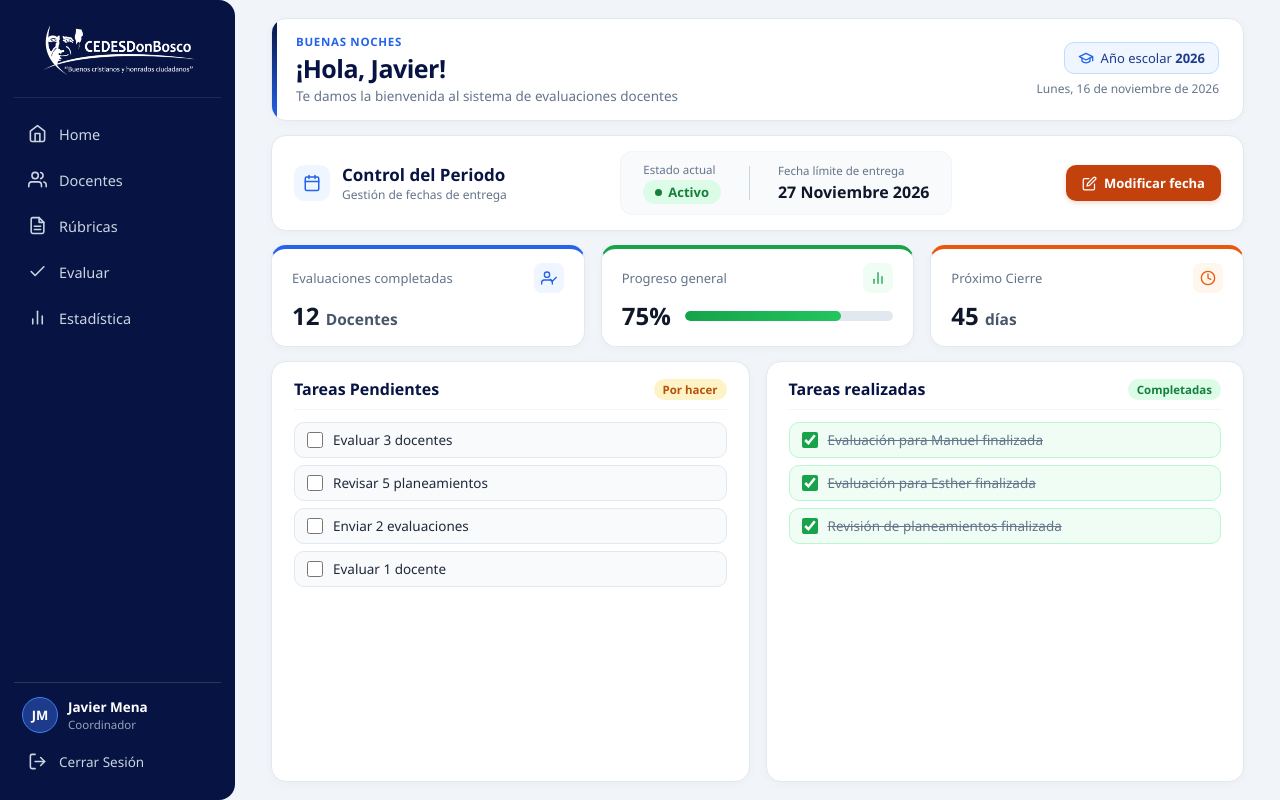
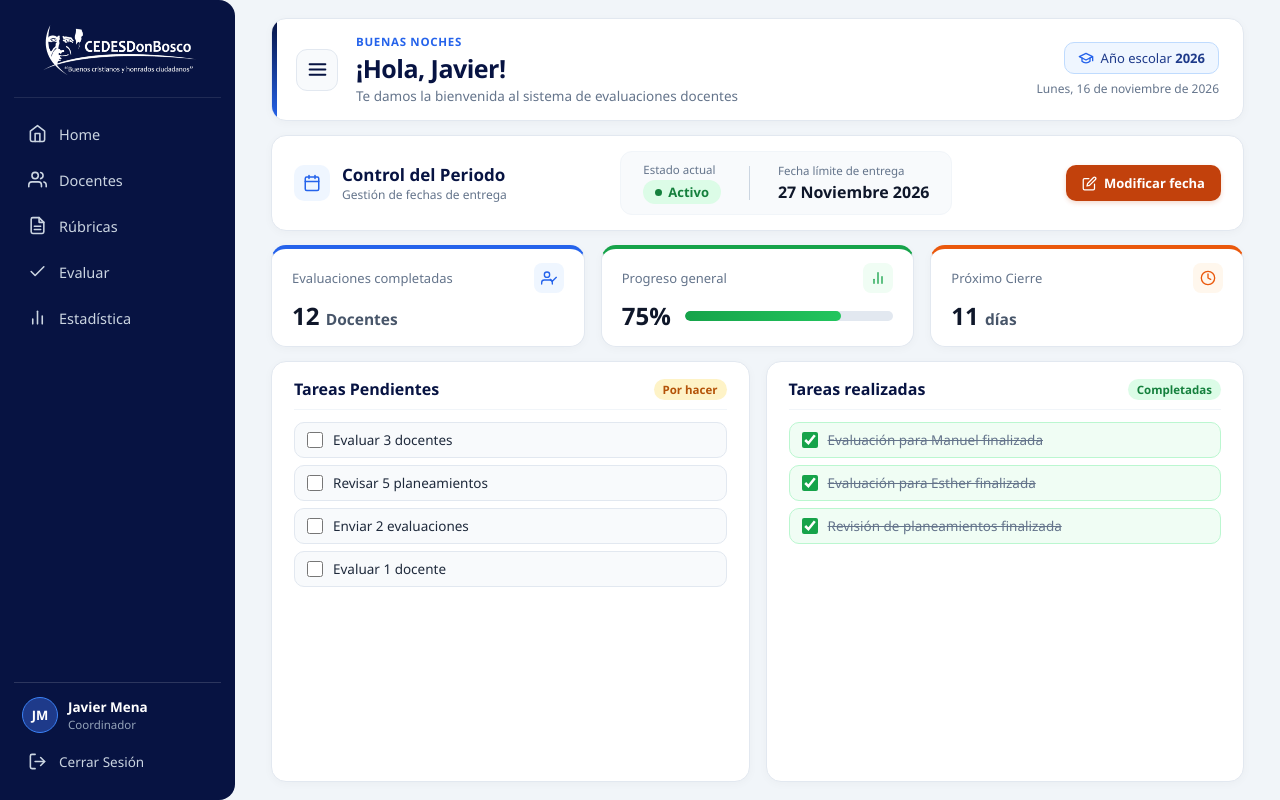
Before and after one commit to sgonzalez-source/Sistema-de-Evaluaciones, a PHP site: page /principal.php in a window 1280 px wide. Run offline with PHP 8.4, Linux system fonts and the light colour scheme.

Commit message:
update-panel

```diff
--- a/principal.css
+++ b/principal.css
@@ -15,7 +15,7 @@ body {
     min-height: 100vh;
 }
 
-/* ================= MENÚ LATERAL AZUL ================= */
+/* ================= MENÚ LATERAL AZUL (COLAPSABLE) ================= */
 .menu {
     width: 235px;
     height: 100vh;
@@ -29,6 +29,18 @@ body {
     border-top-right-radius: 16px;
     border-bottom-right-radius: 16px;
     flex-shrink: 0;
+    overflow: hidden;
+    white-space: nowrap;
+    transition: width 0.28s ease, padding 0.28s ease, opacity 0.22s ease;
+}
+
+/* Estado oculto del panel lateral */
+.menu.oculto {
+    width: 0;
+    padding-left: 0;
+    padding-right: 0;
+    opacity: 0;
+    pointer-events: none;
 }
 
 .logo {
@@ -142,13 +154,15 @@ body {
 .contenido {
     flex: 1;
     padding: 18px 36px;
-    max-width: 1280px;
+    max-width: 1440px;
+    margin: 0 auto;
     display: flex;
     flex-direction: column;
     gap: 14px;
+    transition: all 0.28s ease;
 }
 
-/* --- BANNER DE BIENVENIDA COMPACTO --- */
+/* --- BANNER DE BIENVENIDA CON BOTÓN HAMBURGUESA --- */
 .banner-bienvenida {
     display: flex;
     justify-content: space-between;
@@ -170,6 +184,42 @@ body {
     bottom: 0;
     width: 5px;
     background: linear-gradient(180deg, #071342 0%, #2563eb 100%);
+}
+
+.bienvenida-izq-grupo {
+    display: flex;
+    align-items: center;
+    gap: 18px;
+}
+
+.btn-hamburguesa {
+    width: 42px;
+    height: 42px;
+    border-radius: 11px;
+    border: 1px solid #e2e8f0;
+    background-color: #f8fafc;
+    color: #071342;
+    display: flex;
+    align-items: center;
+    justify-content: center;
+    cursor: pointer;
+    flex-shrink: 0;
+    transition: background 0.2s, border-color 0.2s, transform 0.15s;
+}
+
+.btn-hamburguesa:hover {
+    background-color: #eff6ff;
+    border-color: #bfdbfe;
+    color: #2563eb;
+}
+
+.btn-hamburguesa:active {
+    transform: scale(0.95);
+}
+
+.btn-hamburguesa svg {
+    width: 21px;
+    height: 21px;
 }
 
 .saludo-tiempo {
--- a/principal.php
+++ b/principal.php
@@ -20,7 +20,7 @@ $fecha_limite_iso = "2026-11-27";
 
 $docentes_completados = 12;
 $porcentaje_completado = 75;
-$dias_cierre = 45;
+$dias_cierre = 11;
 ?>
 <!DOCTYPE html>
 <html lang="es">
@@ -28,14 +28,14 @@ $dias_cierre = 45;
     <meta charset="UTF-8">
     <meta name="viewport" content="width=device-width, initial-scale=1.0">
     <title>Panel Principal - CEDES Don Bosco</title>
-    <link rel="stylesheet" href="principal.css?v=10">
+    <link rel="stylesheet" href="principal.css?v=11">
 </head>
 <body>
 
 <div class="contenedor-general">
 
-    <!-- MENÚ LATERAL AZUL -->
-    <aside class="menu">
+    <!-- MENÚ LATERAL AZUL (COLAPSABLE) -->
+    <aside class="menu" id="sidebar-menu">
         <div class="logo">
             <img src="logo_white.png" alt="CEDES Don Bosco" class="logo-blanco">
         </div>
@@ -95,7 +95,6 @@ $dias_cierre = 45;
                 </div>
             </div>
 
-            <!-- Abre la ventana modal de confirmación -->
             <button type="button" class="salir" onclick="abrirModalSalir()">
                 <svg class="icono" viewBox="0 0 24 24" fill="none" stroke="currentColor" stroke-width="2" stroke-linecap="round" stroke-linejoin="round">
                     <path d="M9 21H5a2 2 0 0 1-2-2V5a2 2 0 0 1 2-2h4"></path>
@@ -110,12 +109,22 @@ $dias_cierre = 45;
     <!-- ÁREA DERECHA: CONTENIDO PRINCIPAL COMPACTO -->
     <main class="contenido">
 
-        <!-- ENCABEZADO DE BIENVENIDA -->
+        <!-- ENCABEZADO DE BIENVENIDA CON BOTÓN HAMBURGUESA -->
         <header class="banner-bienvenida">
-            <div class="bienvenida-izq">
-                <span class="saludo-tiempo" id="saludo-tiempo">Buenos días</span>
-                <h1>¡Hola, <span class="nombre-destacado"><?php echo $primer_nombre; ?></span>!</h1>
-                <p class="subtitulo">Te damos la bienvenida al sistema de evaluaciones docentes</p>
+            <div class="bienvenida-izq-grupo">
+                <button type="button" class="btn-hamburguesa" onclick="alternarMenu()" title="Mostrar / Ocultar menú" aria-label="Alternar menú lateral">
+                    <svg viewBox="0 0 24 24" fill="none" stroke="currentColor" stroke-width="2.2" stroke-linecap="round" stroke-linejoin="round">
+                        <line x1="3" y1="6" x2="21" y2="6"></line>
+                        <line x1="3" y1="12" x2="21" y2="12"></line>
+                        <line x1="3" y1="18" x2="21" y2="18"></line>
+                    </svg>
+                </button>
+
+                <div class="bienvenida-izq">
+                    <span class="saludo-tiempo" id="saludo-tiempo">Buenos días</span>
+                    <h1>¡Hola, <span class="nombre-destacado"><?php echo $primer_nombre; ?></span>!</h1>
+                    <p class="subtitulo">Te damos la bienvenida al sistema de evaluaciones docentes</p>
+                </div>
             </div>
 
             <div class="bienvenida-der">
@@ -325,6 +334,13 @@ $dias_cierre = 45;
 </div>
 
 <script>
+    // Esconder / Mostrar panel lateral azul con botón hamburguesa
+    function alternarMenu() {
+        const menu = document.getElementById('sidebar-menu');
+        menu.classList.toggle('oculto');
+        localStorage.setItem('menu_oculto', menu.classList.contains('oculto') ? '1' : '0');
+    }
+
     function iniciarBienvenida() {
         const ahora = new Date();
         const hora = ahora.getHours();
@@ -346,6 +362,11 @@ $dias_cierre = 45;
 
     window.onload = function() {
         iniciarBienvenida();
+
+        // Restaurar si el usuario había ocultado el menú lateral
+        if (localStorage.getItem('menu_oculto') === '1') {
+            document.getElementById('sidebar-menu').classList.add('oculto');
+        }
 
         const fechaGuardada = localStorage.getItem('fecha_iso');
         if (fechaGuardada) {
@@ -427,7 +448,6 @@ $dias_cierre = 45;
         }
     }
 
-    // Funciones de la ventana modal de Cerrar Sesión
     function abrirModalSalir() {
         document.getElementById('modal-salir').classList.add('visible');
     }
@@ -442,7 +462,6 @@ $dias_cierre = 45;
         }
     }
 
-    // Cerrar el modal también si presiona la tecla Escape
     document.addEventListener('keydown', function(e) {
         if (e.key === 'Escape') {
             cerrarModalSalir();
```
